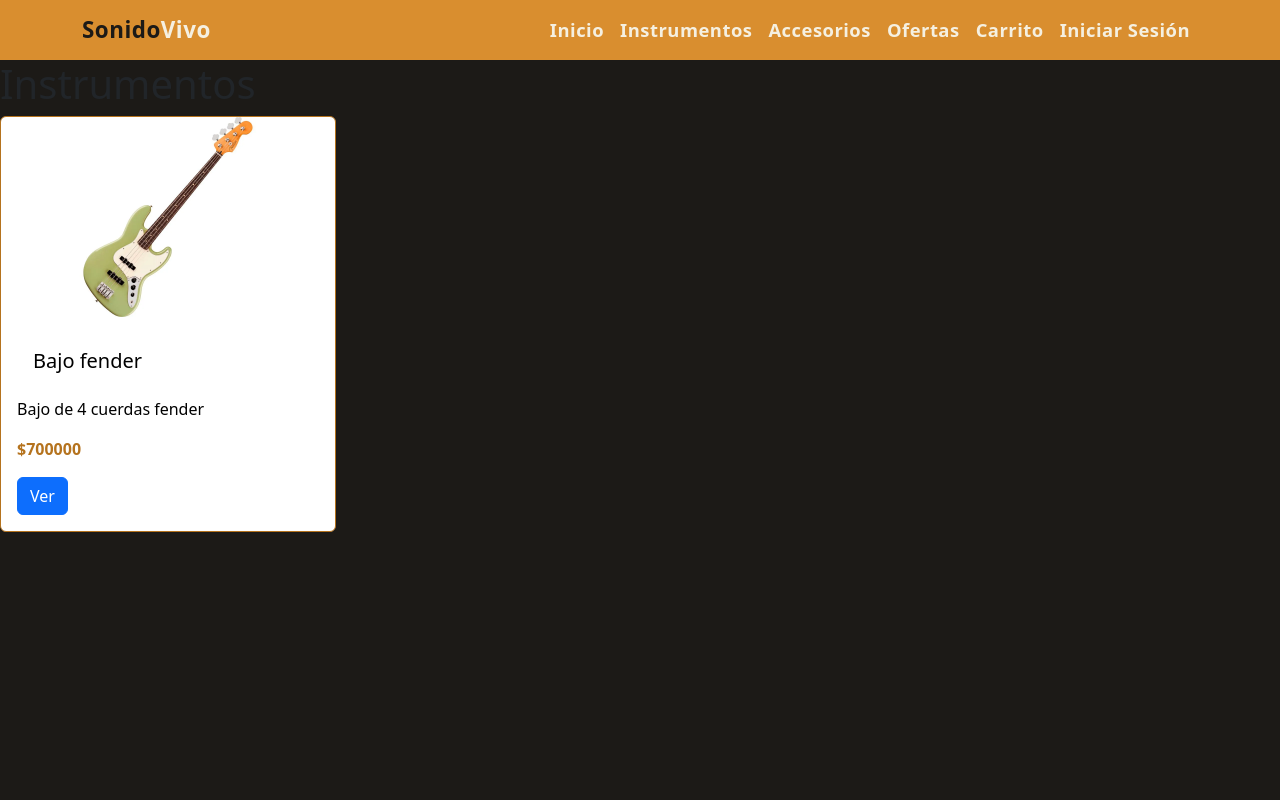
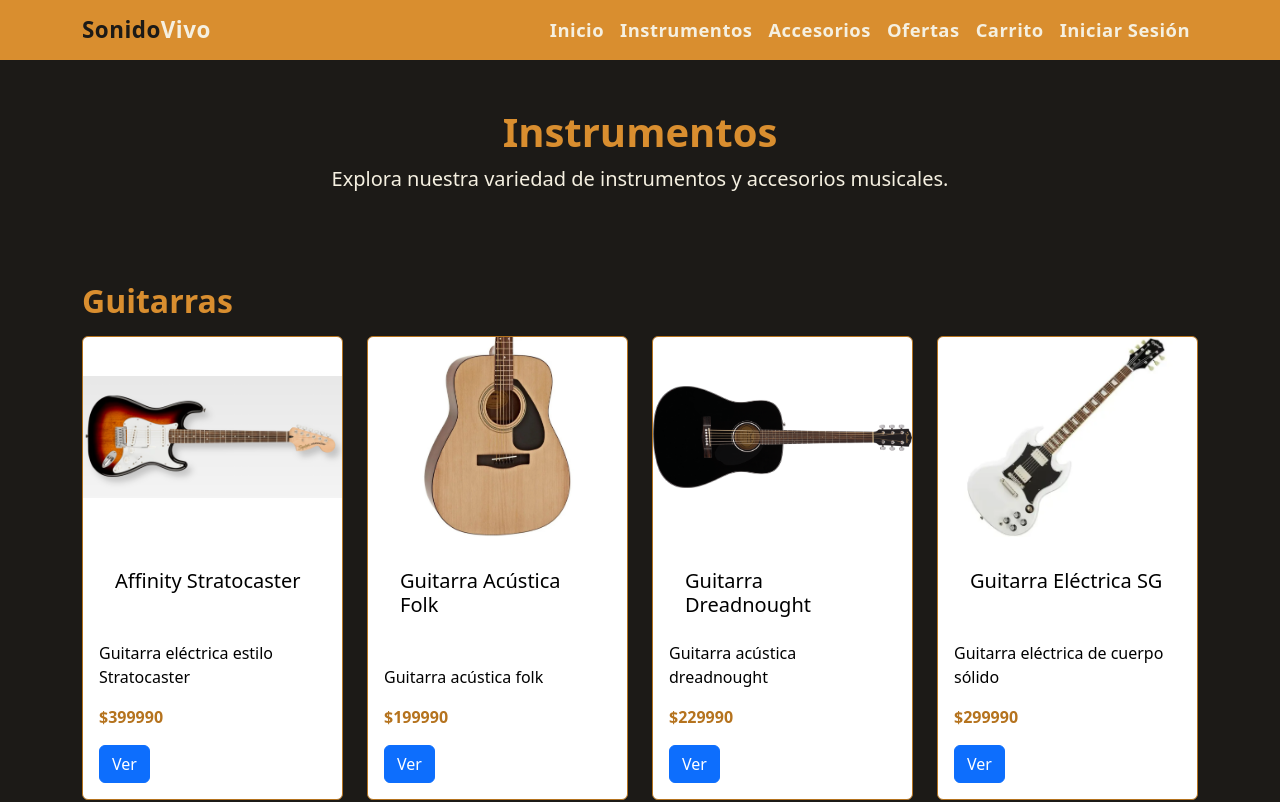
Before and after one commit to Reikan2119/React-SonidoVivo, a React (Vite) app: page /instrumentos in a window 1280 px wide. Shown: the top 802 px of the page. Built offline with nearby package versions, Linux system fonts and the light colour scheme.

Commit message:
Mejora de pestaña instrumentos

```diff
--- a/src/componentes/paginas/paginaInstrumentos.tsx
+++ b/src/componentes/paginas/paginaInstrumentos.tsx
@@ -1,24 +1,87 @@
 import CardProducto from "../moleculas/CardProducto";
 
-function Intrumentos(){
+const img = (name: string) => encodeURI(`/img/Instrumentos/${name}`);
 
-    return(
-        <div>
+const guitarras = [
+  { id: 101, titulo: "Affinity Stratocaster", descripcion: "Guitarra eléctrica estilo Stratocaster", precio: 399990, imagen: img("Affinity Stratocaster.png") },
+  { id: 102, titulo: "Guitarra Acústica Folk", descripcion: "Guitarra acústica folk", precio: 199990, imagen: img("Guitarra Acústica Folk.jpg") },
+  { id: 103, titulo: "Guitarra Dreadnought", descripcion: "Guitarra acústica dreadnought", precio: 229990, imagen: img("Guitarra_Dreadnought.png") },
+  { id: 104, titulo: "Guitarra Eléctrica SG", descripcion: "Guitarra eléctrica de cuerpo sólido", precio: 299990, imagen: img("Guitarra_Eléctrica_SG.webp") },
+  { id: 105, titulo: "Guitarra Eléctrica Telecaster", descripcion: "Guitarra eléctrica estilo Telecaster", precio: 329990, imagen: img("Guitarra_Eléctrica_Telecaster.webp") },
+  { id: 106, titulo: "Les Paul", descripcion: "Guitarra eléctrica Les Paul", precio: 459990, imagen: img("Les Paul_1.webp") },
+  { id: 107, titulo: "Takamine", descripcion: "Guitarra acústica Takamine", precio: 379990, imagen: img("Takamine .png") },
+  { id: 108, titulo: "Yamaha C40", descripcion: "Guitarra clásica Yamaha", precio: 129990, imagen: img("yamaha-c40-guitarra-clasica.jpg") },
+  { id: 109, titulo: "Yamaha JR1 3/4", descripcion: "Guitarra de tamaño 3/4", precio: 99990, imagen: img("Yamaha_JR1_3_4.png") },
+];
 
-            <h1>Instrumentos</h1>
+const bajos = [
+  { id: 201, titulo: "Bajo Eléctrico Jazz Bass", descripcion: "Bajo de 4 cuerdas estilo jazz", precio: 349990, imagen: img("BajoEléctricoJazzBass.webp") },
+  { id: 202, titulo: "Bajo Eléctrico 4 Cuerdas", descripcion: "Bajo eléctrico de 4 cuerdas", precio: 299990, imagen: img("Bajo_Eléctrico_4_Cuerdas.webp") },
+];
 
-            <div className="d-flex gap-3">
+const baterias = [
+  { id: 301, titulo: "Batería Acústica 5 piezas", descripcion: "Set completo para bateristas", precio: 599990, imagen: img("BateríaAcústica5piezas.webp") },
+  { id: 302, titulo: "Caja Snare 14\"", descripcion: "Caja snare de 14 pulgadas", precio: 129990, imagen: img("CajaSnare14.webp") },
+];
 
-                <CardProducto
-                    id={1}
-                    titulo="Bajo fender"
-                    descripcion="Bajo de 4 cuerdas fender"
-                    precio={700000}
-                    imagen="public\img\Instrumentos\BajoEléctricoJazzBass.webp"
-                />
+const teclados = [
+  { id: 401, titulo: "Sintetizador 49 teclas", descripcion: "Sintetizador Arturia", precio: 279990, imagen: img("Sintetizador49teclasArturia.webp") },
+  { id: 402, titulo: "Teclado Digital 61 teclas", descripcion: "Teclado con sonidos variados", precio: 249990, imagen: img("TecladoDigital61teclas.webp") },
+];
 
+const accesorios = [
+  { id: 501, titulo: "Afinador de Clip", descripcion: "Afinador cromático de clip", precio: 14990, imagen: img("AfinadordeClip.webp") },
+  { id: 502, titulo: "Cable de Instrumento", descripcion: "Cable para instrumento", precio: 9990, imagen: img("CableInstrumento.webp") },
+  { id: 503, titulo: "Capotraste", descripcion: "Capotraste para guitarra", precio: 7990, imagen: img("CapotrasteGuitarra.webp") },
+  { id: 504, titulo: "Cuerdas de Bajo", descripcion: "Set de cuerdas para bajo", precio: 12990, imagen: img("CuerdasBajo.webp") },
+  { id: 505, titulo: "Cuerdas Guitarra Acústica", descripcion: "Set de cuerdas acústicas", precio: 9990, imagen: img("CuerdasGuitarraAcústica.webp") },
+  { id: 506, titulo: "Cuerdas Guitarra Eléctrica", descripcion: "Set de cuerdas eléctricas", precio: 9990, imagen: img("CuerdasGuitarraEléctrica.webp") },
+  { id: 507, titulo: "Púas de Guitarra", descripcion: "Set de púas", precio: 3990, imagen: img("PúasdeGuitarra.webp") },
+  { id: 508, titulo: "Soporte de Guitarra", descripcion: "Soporte para guitarra", precio: 19990, imagen: img("SoporteGuitarra.webp") },
+];
+
+const secciones = [
+  { titulo: "Guitarras", items: guitarras },
+  { titulo: "Bajos", items: bajos },
+  { titulo: "Baterías", items: baterias },
+  { titulo: "Teclados", items: teclados },
+  { titulo: "Accesorios", items: accesorios },
+];
+
+function Instrumentos() {
+  return (
+    <div style={{ backgroundColor: "#1c1a17", color: "#f5f0e1" }}>
+      <section className="py-5">
+        <div className="container">
+          <h1 className="text-center fw-bold" style={{ color: "#d98e2f" }}>Instrumentos</h1>
+          <p className="text-center lead" style={{ color: "#f5f0e1" }}>
+            Explora nuestra variedad de instrumentos y accesorios musicales.
+          </p>
+        </div>
+      </section>
+
+      {secciones.map((sec) => (
+        <section className="py-4" key={sec.titulo}>
+          <div className="container">
+            <h2 className="fw-bold mb-3" style={{ color: "#d98e2f" }}>{sec.titulo}</h2>
+            <div className="row g-4 justify-content-center">
+              {sec.items.map((p) => (
+                <div className="col-12 col-sm-6 col-md-4 col-lg-3 d-flex justify-content-center" key={p.id}>
+                  <CardProducto {...p} />
+                </div>
+              ))}
             </div>
+          </div>
+        </section>
+      ))}
+
+      <footer className="text-center py-4" style={{ backgroundColor: "#000000" }}>
+        <div className="container">
+          <p className="mb-0" style={{ color: "#f5f0e1" }}>© 2026 SonidoVivo - Todos los derechos reservados</p>
         </div>
-    )
+      </footer>
+    </div>
+  );
 }
-export default Intrumentos;
+
+export default Instrumentos;
```
